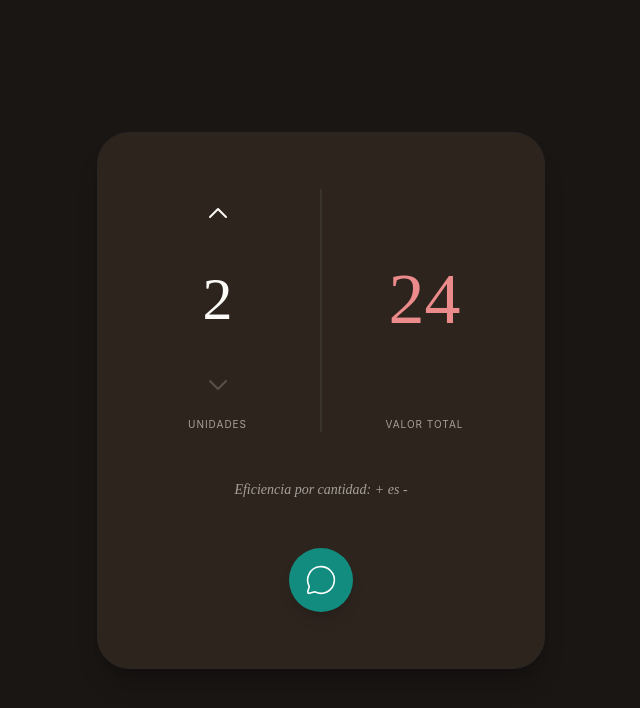
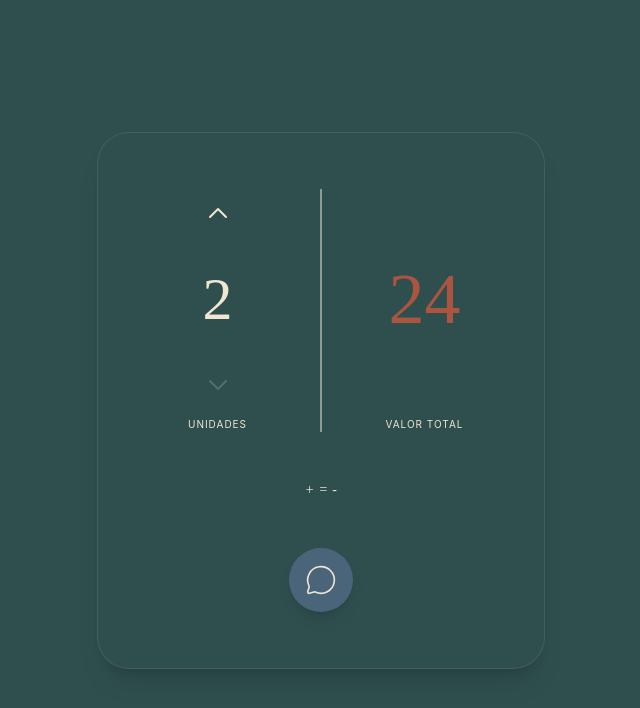
Before and after one commit to casaunomusica/sencillo, a React (Vite) app: page / in a window 1280 px wide. Shown: the top 708 px of the page, without its empty margins (319-959 px from the left). Built offline with nearby package versions, Linux system fonts and the light colour scheme.

Commit message:
Update App.tsx

```diff
--- a/src/App.tsx
+++ b/src/App.tsx
@@ -3,19 +3,12 @@
  * SPDX-License-Identifier: Apache-2.0
  */
 
-import React, { useState, useMemo, useEffect } from 'react';
+import React, { useState, useMemo } from 'react';
 import { ChevronUp, ChevronDown, MessageCircle } from 'lucide-react';
 import { motion, AnimatePresence } from 'motion/react';
 
 export default function App() {
   const [units, setUnits] = useState(2);
-  const [isNight, setIsNight] = useState(false);
-
-  useEffect(() => {
-    const hours = new Date().getHours();
-    // Night is defined as 7 PM (19:00) to 7 AM (07:00)
-    setIsNight(hours >= 19 || hours < 7);
-  }, []);
 
   const getMultiplier = (u: number) => {
     if (u <= 5) return 12 - (2 / 3) * (u - 2); // 2–5: 12 → 10
@@ -44,27 +37,27 @@ export default function App() {
     window.open(`https://wa.me/?text=${encodedMessage}`, '_blank', 'noopener,noreferrer');
   };
 
-  // Theme colors
+  // Paleta fija (sin variación día/noche)
   const theme = {
-    bg: isNight ? 'bg-[#1A1614]' : 'bg-[#FDFBF7]',
-    text: isNight ? 'text-[#FDFBF7]' : 'text-[#2D241E]',
-    card: isNight ? 'bg-[#2D241E] border-stone-800 shadow-black/20' : 'bg-white border-stone-100 shadow-stone-200/50',
-    accent: isNight ? 'text-[#EC8B8B]' : 'text-[#A34343]',
-    muted: isNight ? 'text-stone-400' : 'text-stone-500',
-    divider: isNight ? 'bg-stone-700' : 'bg-stone-100',
-    hover: isNight ? 'hover:bg-stone-800' : 'hover:bg-stone-100/80',
+    bg: 'balancita-bg bg-[#2F4F4F]',
+    text: 'text-[#F0E6D2]',
+    card: 'balancita-card bg-[#2F4F4F] border-[#F0E6D2]/10',
+    accent: 'text-[#AB5541]',
+    muted: 'text-[#F0E6D2]',
+    divider: 'bg-[#F0E6D2]',
+    hover: 'hover:bg-[#F0E6D2]/10',
   };
 
   return (
-    <div className={`min-h-screen ${theme.bg} ${theme.text} font-serif flex flex-col items-center justify-center p-6 transition-colors duration-700`}>
+    <div className={`min-h-screen ${theme.bg} ${theme.text} font-serif flex flex-col items-center justify-center p-6`}>
       <motion.div
         initial={{ opacity: 0, y: 20 }}
         animate={{ opacity: 1, y: 0 }}
-        className={`w-full max-w-md ${theme.card} rounded-[2rem] shadow-xl py-14 px-8 border transition-colors duration-700`}
+        className={`w-full max-w-md ${theme.card} rounded-[2rem] shadow-xl py-14 px-8 border`}
       >
         <div className="grid grid-cols-2 gap-x-8 gap-y-1 mb-12 relative">
           {/* Vertical Divider */}
-          <div className={`absolute left-1/2 top-0 bottom-0 w-px ${theme.divider} -translate-x-1/2 transition-colors duration-700 pointer-events-none`} />
+          <div className={`absolute left-1/2 top-0 bottom-0 w-px ${theme.divider} -translate-x-1/2 pointer-events-none`} />
 
           {/* Fila 1 – Contador (izq): flecha ↑, número centrado, flecha ↓ */}
           <div className="flex flex-col items-center min-h-[220px]">
@@ -109,7 +102,7 @@ export default function App() {
                 animate={{ opacity: 1, scale: 1 }}
                 exit={{ opacity: 0, scale: 1.1 }}
                 transition={{ duration: 0.15 }}
-                className={`text-7xl font-light ${theme.accent} transition-colors duration-700 absolute top-1/2 left-1/2 -translate-x-1/2 -translate-y-1/2`}
+                className={`text-7xl font-light ${theme.accent} absolute top-1/2 left-1/2 -translate-x-1/2 -translate-y-1/2`}
               >
                 {totalPrice}
               </motion.div>
@@ -126,9 +119,7 @@ export default function App() {
         </div>
 
         <div className="text-center mb-12">
-          <p className={`${isNight ? 'text-stone-400' : 'text-stone-500'} italic text-sm transition-colors duration-700`}>
-            Eficiencia por cantidad: + es -
-          </p>
+          <p className={`${theme.muted} italic text-sm tracking-wide`}>+ = -</p>
         </div>
 
         <div className="flex justify-center">
@@ -136,7 +127,7 @@ export default function App() {
             whileHover={{ scale: 1.05 }}
             whileTap={{ scale: 0.95 }}
             onClick={handleWhatsAppClick}
-            className={`w-16 h-16 ${isNight ? 'bg-[#128C7E]' : 'bg-[#25D366]'} text-white rounded-full flex items-center justify-center shadow-lg transition-all duration-300 hover:shadow-green-500/40`}
+            className="w-16 h-16 bg-[#4A657A] text-[#F0E6D2] rounded-full flex items-center justify-center shadow-lg transition-all duration-300 hover:shadow-black/30"
             aria-label="Enviar por WhatsApp"
           >
             <MessageCircle size={32} strokeWidth={1.2} />
```
